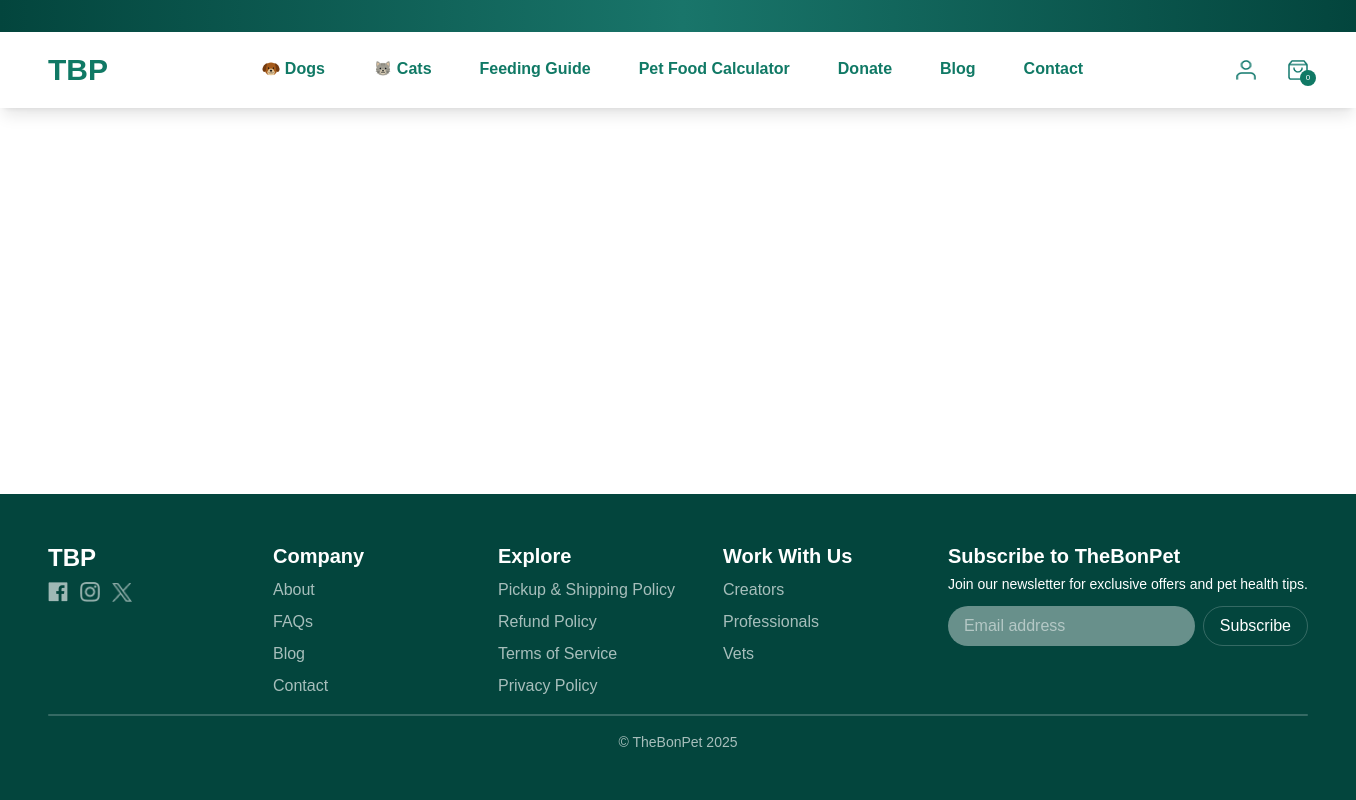
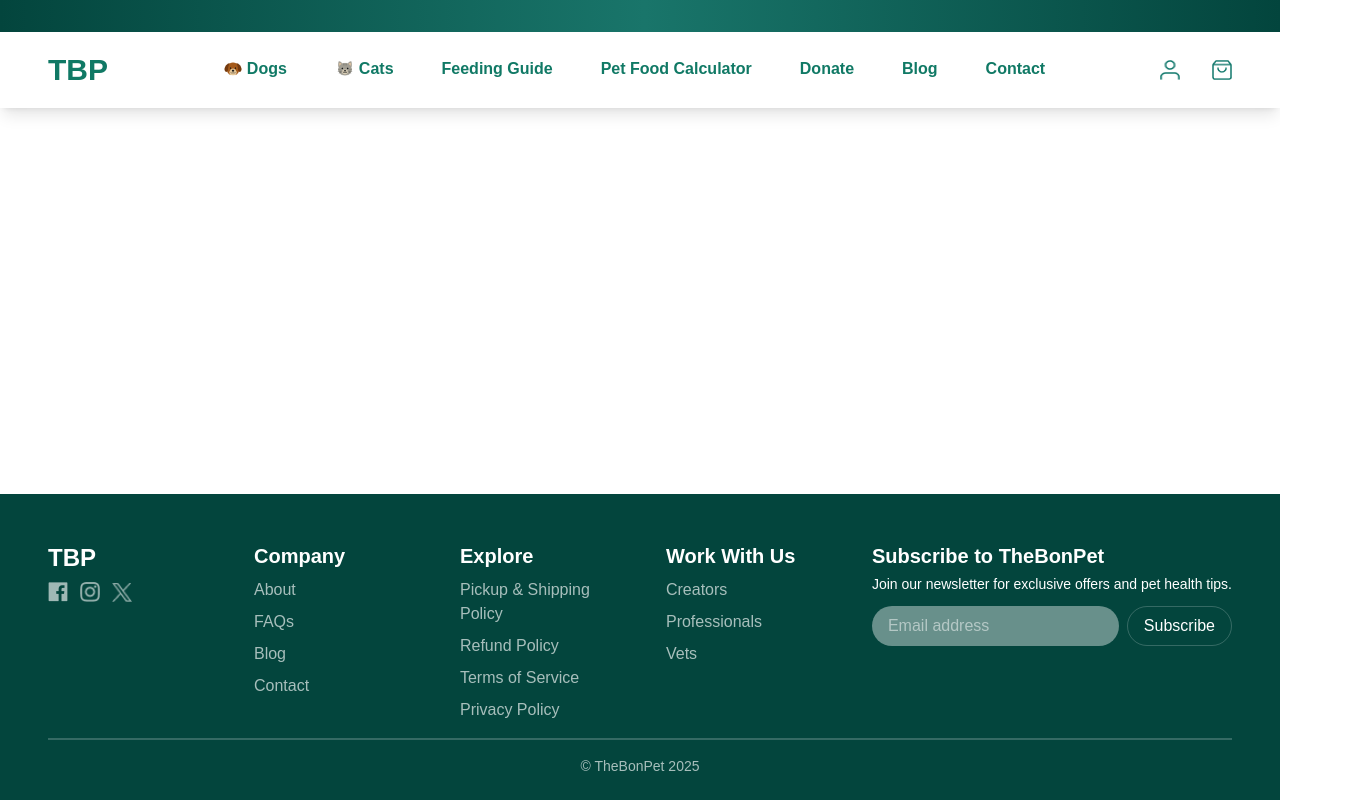
Before and after one commit to wickker/thebonpetfrontend, a React (Vite) app: page / in a window 1280 px wide. Shown: the whole page, 1356 px wide, since content can reach past the window. Built offline with nearby package versions, Linux system fonts and the light colour scheme; what @shopify/storefront-api-client would draw is missing.

Commit message:
[personal/dian]: make footer mobile responsive, separate desktop and mobile header

```diff
--- a/src/components/commons/Footer/index.tsx
+++ b/src/components/commons/Footer/index.tsx
@@ -1,61 +1,7 @@
 import { useForm } from 'react-hook-form'
 import { zodResolver } from '@hookform/resolvers/zod'
 import { EmailForm, EmailFormSchema } from '@/@types/customers'
-import { ROUTES } from '@/utils/constants'
-// import { RiLoader4Fill } from 'react-icons/ri'
-
-const footerItems = {
-  Company: [
-    {
-      label: 'About',
-      link: ROUTES.HOME, // TODO: Change this
-    },
-    {
-      label: 'FAQs',
-      link: `${ROUTES.HOME}#faqs`,
-    },
-    {
-      label: 'Blog',
-      link: ROUTES.BLOG,
-    },
-    {
-      label: 'Contact',
-      link: ROUTES.CONTACT,
-    },
-  ],
-  Explore: [
-    {
-      label: 'Pickup & Shipping Policy',
-      link: ROUTES.HOME,
-    },
-    {
-      label: 'Refund Policy',
-      link: ROUTES.REFUND_POLICY,
-    },
-    {
-      label: 'Terms of Service',
-      link: ROUTES.TERMS_OF_SERVICE,
-    },
-    {
-      label: 'Privacy Policy',
-      link: ROUTES.PRIVACY_POLICY,
-    },
-  ],
-  'Work With Us': [
-    {
-      label: 'Creators',
-      link: ROUTES.CONTACT,
-    },
-    {
-      label: 'Professionals',
-      link: ROUTES.CONTACT,
-    },
-    {
-      label: 'Vets',
-      link: ROUTES.CONTACT,
-    },
-  ],
-} as const
+import { footerItems } from './utils'
 
 const Footer = () => {
   const {
@@ -74,7 +20,8 @@ const Footer = () => {
   }
 
   return (
-    <div className='grid h-[306px] w-full grid-cols-[1fr_1fr_1fr_1fr_auto] gap-x-12 bg-[#03453D] p-12'>
+    <div className='bg-[#03453D] p-6 lg:h-[306px] lg:p-12'>
+      <div className='mb-4 grid w-full gap-x-6 gap-y-4 border-b-[2px] border-white/20 pb-4 lg:grid-cols-[1fr_1fr_1fr_1fr_auto] lg:gap-x-12'>
         <div className='flex flex-col gap-y-2 text-2xl font-bold text-white'>
           TBP
           <div className='flex items-center gap-x-3'>
@@ -125,16 +72,16 @@ const Footer = () => {
         <div className='flex flex-col gap-y-1 text-white'>
           <p className='text-xl font-bold'>Subscribe to TheBonPet</p>
 
-        <div className='text-sm'>
+          <p className='text-sm'>
             Join our newsletter for exclusive offers and pet health tips.
-        </div>
+          </p>
 
           <div className='mt-2 flex w-full items-center gap-x-2'>
             <input
               {...register('email')}
               type='text'
               placeholder='Email address'
-            className='h-[40px] w-full rounded-full bg-white/40 px-4 py-2 outline-none'
+              className='block h-[40px] w-full rounded-full bg-white/40 px-4 py-2 outline-none'
             />
 
             <button
@@ -143,15 +90,14 @@ const Footer = () => {
               onClick={handleSubmit(onSubmit)}
               disabled={!isDirty}
             >
-            {/* <RiLoader4Fill className='animate-spin' /> */}
+              {/* TODO: */}
               Subscribe
             </button>
           </div>
         </div>
+      </div>
 
-      <div className='col-span-full my-4 h-[2px] rounded-full bg-white opacity-20' />
-
-      <div className='col-span-full text-center text-sm text-white opacity-65'>
+      <div className='text-center text-sm text-white opacity-65'>
         © TheBonPet 2025
       </div>
     </div>
--- /dev/null
+++ b/src/components/commons/Footer/utils.ts
@@ -0,0 +1,54 @@
+import { ROUTES } from '@/utils/constants'
+
+export const footerItems = {
+  Company: [
+    {
+      label: 'About',
+      link: ROUTES.HOME, // TODO: Change this
+    },
+    {
+      label: 'FAQs',
+      link: `${ROUTES.HOME}#faqs`,
+    },
+    {
+      label: 'Blog',
+      link: ROUTES.BLOG,
+    },
+    {
+      label: 'Contact',
+      link: ROUTES.CONTACT,
+    },
+  ],
+  Explore: [
+    {
+      label: 'Pickup & Shipping Policy',
+      link: ROUTES.HOME,
+    },
+    {
+      label: 'Refund Policy',
+      link: ROUTES.REFUND_POLICY,
+    },
+    {
+      label: 'Terms of Service',
+      link: ROUTES.TERMS_OF_SERVICE,
+    },
+    {
+      label: 'Privacy Policy',
+      link: ROUTES.PRIVACY_POLICY,
+    },
+  ],
+  'Work With Us': [
+    {
+      label: 'Creators',
+      link: ROUTES.CONTACT,
+    },
+    {
+      label: 'Professionals',
+      link: ROUTES.CONTACT,
+    },
+    {
+      label: 'Vets',
+      link: ROUTES.CONTACT,
+    },
+  ],
+} as const
--- /dev/null
+++ b/src/components/commons/NavigationBar/CartButton.tsx
@@ -0,0 +1,25 @@
+import useCart from '@/hooks/queries/useCart'
+import { useCartActions } from '@/store/useCartStore'
+import { getCartJsonFromLocalStorage } from '@/utils/functions'
+
+const CartButton = () => {
+  const { openCart } = useCartActions()
+  const cart = getCartJsonFromLocalStorage()
+  const { useGetCartQuery } = useCart()
+  const getCart = useGetCartQuery(cart?.cartId)
+  const hasCart = cart && getCart.data && getCart.isSuccess
+
+  return (
+    <button className='relative hover:cursor-pointer' onClick={openCart}>
+      <img src='/icons/cart.png' alt='Cart' className='h-5 w-5' />
+
+      {hasCart && (
+        <div className='bg-green absolute right-[-8px] bottom-[-6px] grid h-4 w-4 place-items-center rounded-full text-[8px] text-white'>
+          {getCart.data.lines.edges.length}
+        </div>
+      )}
+    </button>
+  )
+}
+
+export default CartButton
--- /dev/null
+++ b/src/components/commons/NavigationBar/DesktopHeader.tsx
@@ -0,0 +1,78 @@
+import { useLocation, useNavigate } from 'react-router-dom'
+import { ROUTES } from '@/utils/constants'
+import { cn } from '@/utils/functions'
+import CartButton from './CartButton'
+import { desktopNavigationItems } from './utils'
+
+type DesktopHeaderProps = {
+  onClickUserIcon: () => void
+}
+
+const DesktopHeader = ({ onClickUserIcon }: DesktopHeaderProps) => {
+  const navigate = useNavigate()
+  const location = useLocation()
+
+  return (
+    <div
+      className='hidden h-[76px] grid-cols-[auto_1fr_auto] items-center gap-x-2 lg:grid lg:px-12'
+      style={{
+        backgroundImage: `linear-gradient(var(--color-cream-98), var(--color-cream-98)), url('/background.png')`,
+      }}
+    >
+      <button
+        className='text-green text-3xl font-bold hover:cursor-pointer'
+        onClick={() => navigate(ROUTES.HOME)}
+      >
+        TBP
+      </button>
+
+      <div className='mx-auto flex items-center gap-x-8 xl:gap-x-12'>
+        {desktopNavigationItems.map((item, index) => {
+          const isSelected = location.pathname === item.route
+
+          return (
+            <button
+              className='text-green flex flex-col items-center font-bold hover:cursor-pointer'
+              key={item.label}
+              onClick={() => navigate(item.route)}
+            >
+              <div className='flex items-center gap-x-1'>
+                {index === 0 && (
+                  <img
+                    src='/icons/dog.png'
+                    alt='Dog icon'
+                    className='h-5 w-5'
+                  />
+                )}
+                {index === 1 && (
+                  <img
+                    src='/icons/cat.png'
+                    alt='Cat icon'
+                    className='h-5 w-5'
+                  />
+                )}
+                {item.label}
+              </div>
+              <div
+                className={cn(
+                  'h-[2px] w-full max-w-0 rounded-full transition-all',
+                  isSelected && 'bg-green max-w-full'
+                )}
+              />
+            </button>
+          )
+        })}
+      </div>
+
+      <div className='flex items-center gap-x-8'>
+        <button onClick={onClickUserIcon} className='hover:cursor-pointer'>
+          <img src='/icons/user.png' alt='User' className='h-5 w-5' />
+        </button>
+
+        <CartButton />
+      </div>
+    </div>
+  )
+}
+
+export default DesktopHeader
--- /dev/null
+++ b/src/components/commons/NavigationBar/MobileHeader.tsx
@@ -0,0 +1,32 @@
+import { useNavigate } from 'react-router-dom'
+import { FiMenu } from 'react-icons/fi'
+import { ROUTES } from '@/utils/constants'
+import CartButton from './CartButton'
+
+const MobileHeader = () => {
+  const navigate = useNavigate()
+
+  return (
+    <div
+      className='grid h-[76px] grid-cols-[auto_1fr_auto] items-center gap-x-2 px-4 lg:hidden'
+      style={{
+        backgroundImage: `linear-gradient(var(--color-cream-98), var(--color-cream-98)), url('/background.png')`,
+      }}
+    >
+      <button className='text-green cursor-pointer'>
+        <FiMenu className='h-6 w-6' />
+      </button>
+
+      <button
+        className='text-green cursor-pointer text-3xl font-bold'
+        onClick={() => navigate(ROUTES.HOME)}
+      >
+        TBP
+      </button>
+
+      <CartButton />
+    </div>
+  )
+}
+
+export default MobileHeader
--- a/src/components/commons/NavigationBar/index.tsx
+++ b/src/components/commons/NavigationBar/index.tsx
@@ -1,44 +1,12 @@
-import { Outlet, useLocation, useNavigate } from 'react-router-dom'
+import { Outlet, useNavigate } from 'react-router-dom'
 import { Cart, Footer } from '@/components/commons'
-import { useCartActions } from '@/store/useCartStore'
 import { ROUTES } from '@/utils/constants'
-import { cn, getTokenJsonFromLocalStorage } from '@/utils/functions'
-
-const navigationItems = [
-  {
-    label: 'Dogs',
-    route: ROUTES.DOGS,
-  },
-  {
-    label: 'Cats',
-    route: ROUTES.CATS,
-  },
-  {
-    label: 'Feeding Guide',
-    route: ROUTES.FEEDING_GUIDE,
-  },
-  {
-    label: 'Pet Food Calculator',
-    route: ROUTES.PET_FOOD_CALCULATOR,
-  },
-  {
-    label: 'Donate',
-    route: ROUTES.DONATE,
-  },
-  {
-    label: 'Blog',
-    route: ROUTES.BLOG,
-  },
-  {
-    label: 'Contact',
-    route: ROUTES.CONTACT,
-  },
-] as const
+import { getTokenJsonFromLocalStorage } from '@/utils/functions'
+import DesktopHeader from './DesktopHeader'
+import MobileHeader from './MobileHeader'
 
 const NavigationBar = () => {
   const navigate = useNavigate()
-  const location = useLocation()
-  const { openCart } = useCartActions()
   const customerToken = getTokenJsonFromLocalStorage()
   const isLoggedIn = !!customerToken
 
@@ -52,88 +20,24 @@ const NavigationBar = () => {
 
   return (
     <div
-      className='flex min-h-[100dvh] min-w-max flex-col'
+      className='flex min-h-[100dvh] min-w-full flex-col'
       style={{
         backgroundImage: `linear-gradient(var(--color-beige-95), var(--color-beige-95)), url('/background.png')`,
       }}
     >
       <div className='sticky top-0 z-10 w-full shadow-lg'>
-        <div className='h-8 w-full bg-[linear-gradient(90deg,#03453D_0%,#19756A_50.36%,#03453D_100%)]'>
+        <div className='hidden h-8 w-full bg-[linear-gradient(90deg,#03453D_0%,#19756A_50.36%,#03453D_100%)] lg:block'>
           {/* TODO: */}
         </div>
 
-        <div
-          className='grid h-[76px] w-full grid-cols-[auto_1fr_auto] items-center gap-x-2 px-4 lg:px-12'
-          style={{
-            backgroundImage: `linear-gradient(var(--color-cream-98), var(--color-cream-98)), url('/background.png')`,
-          }}
-        >
-          <button
-            className='text-green text-3xl font-bold hover:cursor-pointer'
-            onClick={() => navigate(ROUTES.HOME)}
-          >
-            TBP
-          </button>
+        {/* Displays at widths >= lg */}
+        <DesktopHeader onClickUserIcon={handleClickUserIcon} />
 
-          <div className='mx-auto hidden items-center gap-x-8 lg:flex xl:gap-x-12'>
-            {navigationItems.map((item, index) => {
-              const isSelected = location.pathname === item.route
-              return (
-                <button
-                  className='text-green flex flex-col items-center font-bold hover:cursor-pointer'
-                  key={item.label}
-                  onClick={() => navigate(item.route)}
-                >
-                  <div className='flex items-center gap-x-1'>
-                    {index === 0 && (
-                      <img
-                        src='/icons/dog.png'
-                        alt='Dog icon'
-                        className='h-5 w-5'
-                      />
-                    )}
-                    {index === 1 && (
-                      <img
-                        src='/icons/cat.png'
-                        alt='Cat icon'
-                        className='h-5 w-5'
-                      />
-                    )}
-                    {item.label}
-                  </div>
-                  <div
-                    className={cn(
-                      'h-[2px] w-full max-w-0 rounded-full transition-all',
-                      isSelected && 'bg-green max-w-full'
-                    )}
-                  />
-                </button>
-              )
-            })}
-          </div>
-
-          <div className='hidden items-center gap-x-8 lg:flex'>
-            <button
-              onClick={handleClickUserIcon}
-              className='hover:cursor-pointer'
-            >
-              <img src='/icons/user.png' alt='User' className='h-5 w-5' />
-            </button>
-
-            <button
-              className='relative hover:cursor-pointer'
-              onClick={openCart}
-            >
-              <img src='/icons/cart.png' alt='Cart' className='h-5 w-5' />
-              <div className='bg-green absolute right-[-8px] bottom-[-6px] grid h-4 w-4 place-items-center rounded-full text-[8px] text-white'>
-                0
-              </div>
-            </button>
-          </div>
-        </div>
+        {/* Displays at widths < lg */}
+        <MobileHeader />
       </div>
 
-      <div className='min-h-[calc(100dvh-306px-76px-32px)]'>
+      <div className='min-h-[calc(100dvh-76px-766px)] lg:min-h-[calc(100dvh-306px-76px-32px)]'>
         <Outlet />
       </div>
 
--- /dev/null
+++ b/src/components/commons/NavigationBar/utils.ts
@@ -0,0 +1,32 @@
+import { ROUTES } from '@/utils/constants'
+
+export const desktopNavigationItems = [
+  {
+    label: 'Dogs',
+    route: ROUTES.DOGS,
+  },
+  {
+    label: 'Cats',
+    route: ROUTES.CATS,
+  },
+  {
+    label: 'Feeding Guide',
+    route: ROUTES.FEEDING_GUIDE,
+  },
+  {
+    label: 'Pet Food Calculator',
+    route: ROUTES.PET_FOOD_CALCULATOR,
+  },
+  {
+    label: 'Donate',
+    route: ROUTES.DONATE,
+  },
+  {
+    label: 'Blog',
+    route: ROUTES.BLOG,
+  },
+  {
+    label: 'Contact',
+    route: ROUTES.CONTACT,
+  },
+] as const
```
Lines whose indentation alone changed are shown as unchanged.
